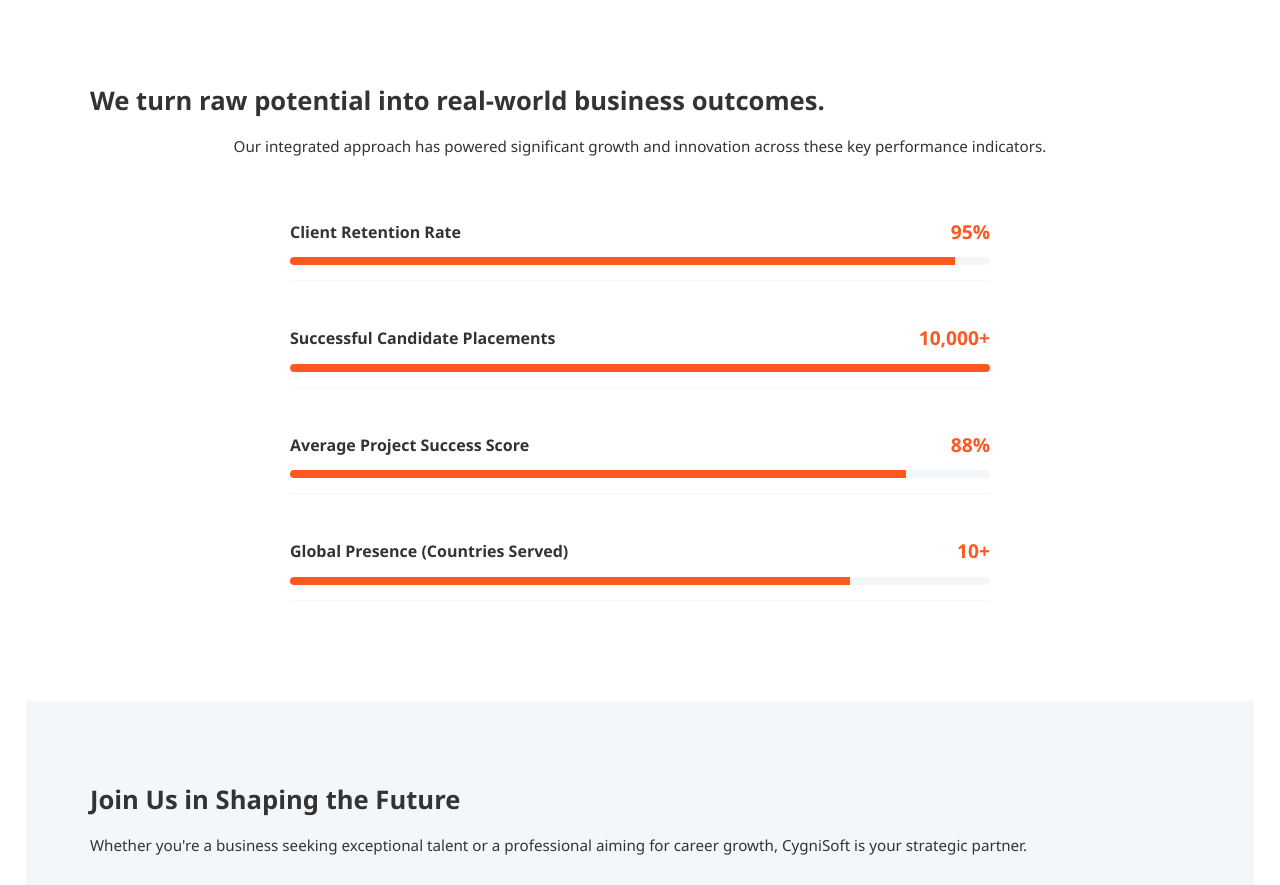
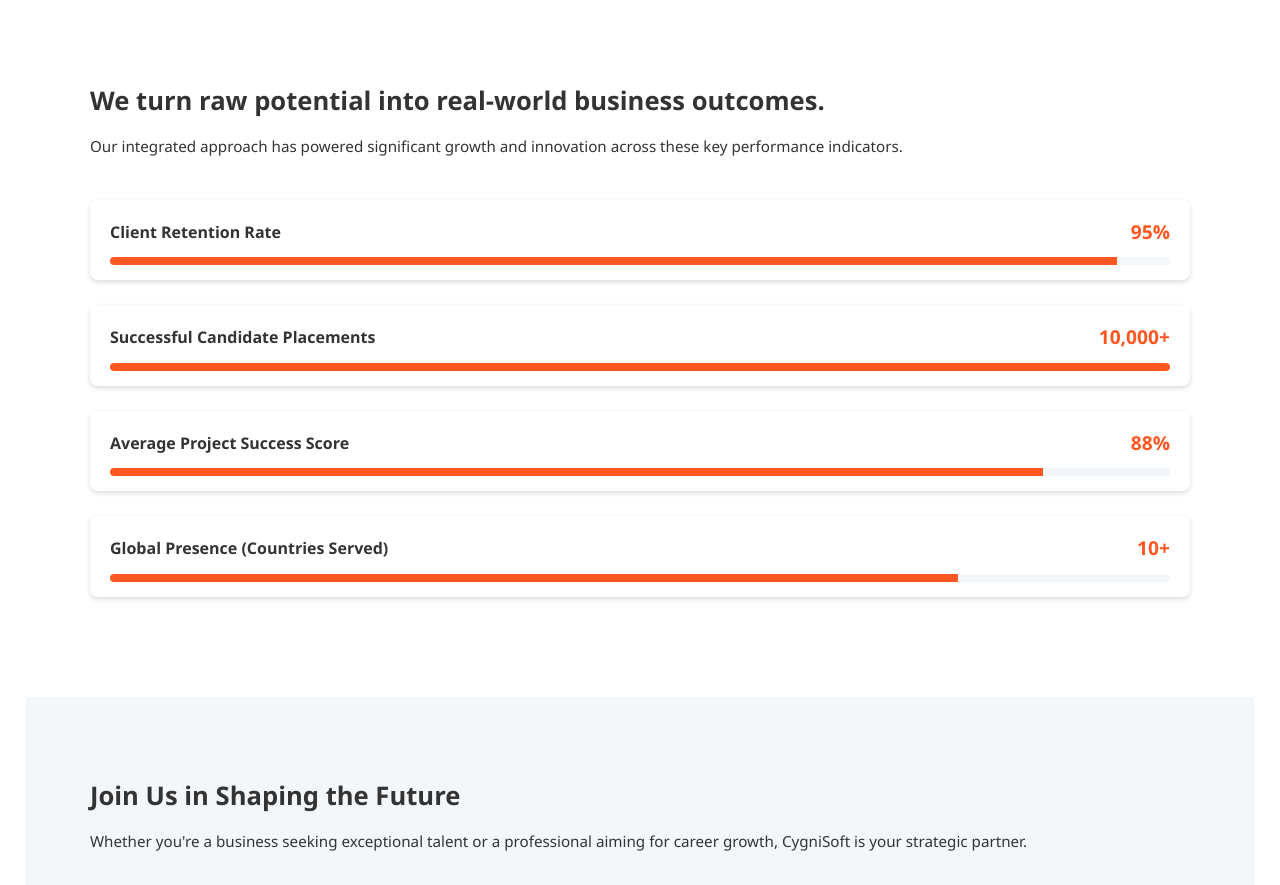
Before and after one commit to rabia790/CYGNISOFTUI2, a plain HTML site: page index.html in a window 1280 px wide. Shown: the part 2220-3105 px from the top of the page. Drawn offline with Linux system fonts and the light colour scheme.

Commit message:
Update index.html

```diff
--- a/index.html
+++ b/index.html
@@ -178,14 +178,26 @@
 
 	/* --- IMPACT VISUALIZER (NEW PROGRESS BARS) --- */
 	.progress-list {
-		max-width: 700px;
-		margin: 40px auto;
+		/* REMOVED max-width and margin: auto to allow full left-alignment */
+		margin-top: 40px;
+		margin-bottom: 40px;
 	}
 	.progress-item {
+		/* ADDED STYLES for the lift effect */
 		margin-bottom: 25px;
-		padding: 15px 0;
-		border-bottom: 1px solid var(--bg-secondary);
+		padding: 15px 20px;
+		border-radius: 8px;
+		background: var(--bg-primary);
+		box-shadow: 0 2px 5px var(--shadow-color);
+		transition: transform 0.3s, box-shadow 0.3s;
+		border-bottom: none; /* Replaced the simple border with a styled card */
 	}
+	/* NEW: Hover effect for 'lift' */
+	.progress-item:hover {
+		transform: translateY(-4px); /* Moves up slightly */
+		box-shadow: 0 8px 20px var(--shadow-color); /* Enhanced shadow */
+	}
+
 	.progress-header {
 		display: flex;
 		justify-content: space-between;
@@ -289,7 +301,7 @@
 	<!-- Impact Visualizer (NEW PROGRESS BARS) -->
 	<section class="section-padding">
 		<h2>We turn raw potential into real-world business outcomes.</h2>
-		<p style="text-align:center;">Our integrated approach has powered significant growth and innovation across these key performance indicators.</p>
+		<p>Our integrated approach has powered significant growth and innovation across these key performance indicators.</p>
 
 		<div class="progress-list">
 
```
